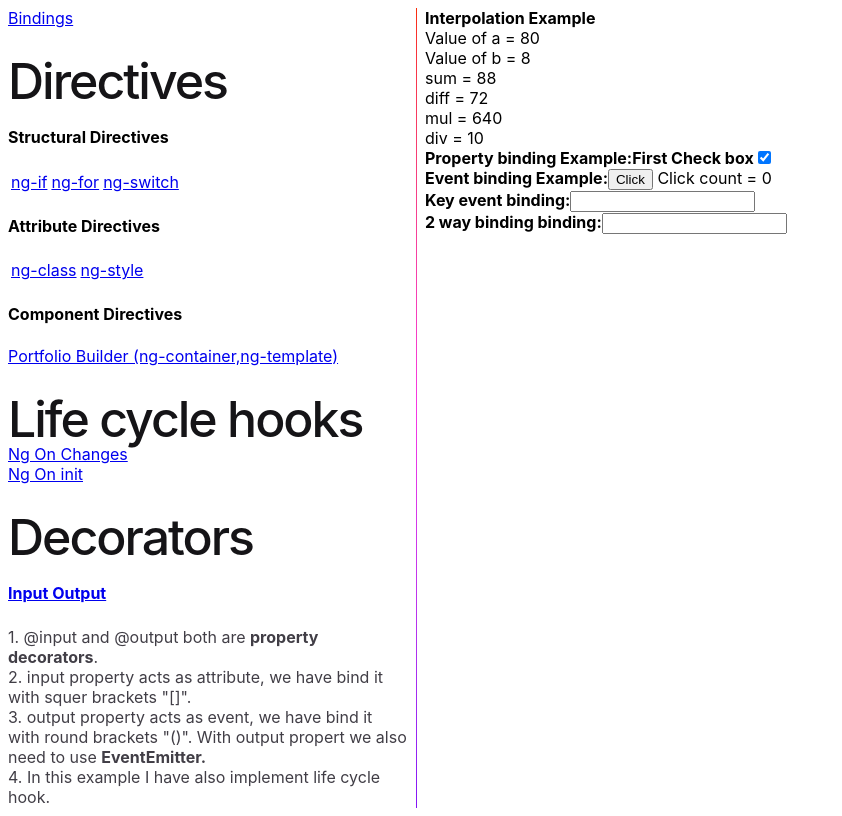
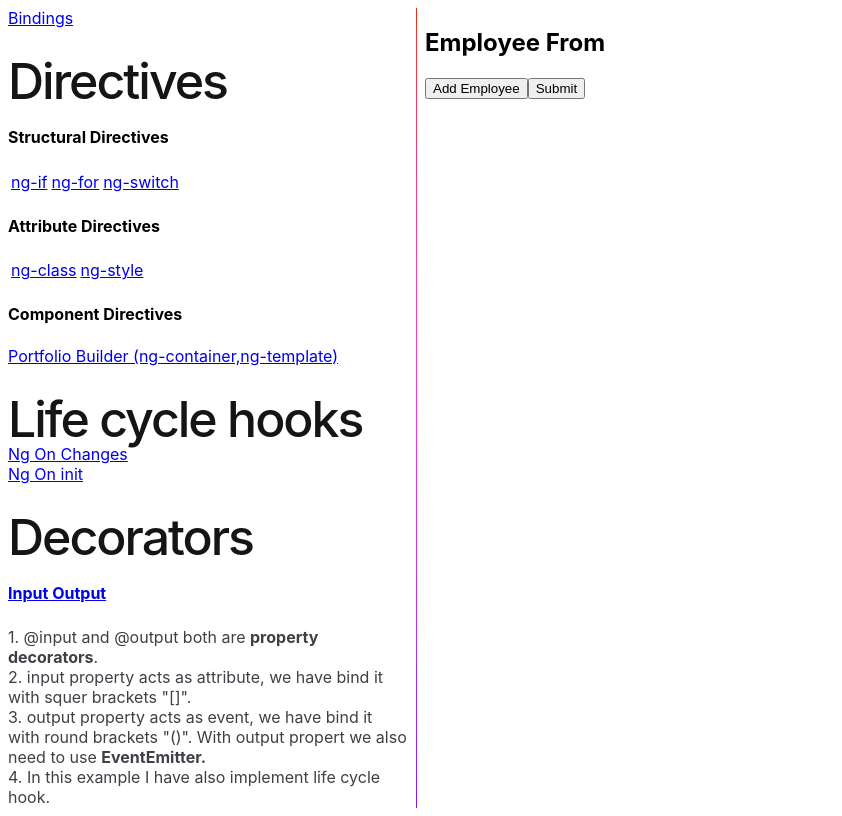
Before and after one commit to ChiragPanchal1991/LearnAngularWithNirmalJoshi, an Angular app: page /form-array in a window 1280 px wide. Before the commit this address led to /bindings. Shown: the whole page, without its empty margins (0-842 px from the left). Built offline with nearby package versions, Linux system fonts and the light colour scheme.

Commit message:
form array

```diff
--- a/src/app/app-routing.module.ts
+++ b/src/app/app-routing.module.ts
@@ -27,6 +27,7 @@ import { CustomersComponent } from './custom-service/customers/customers.compone
 import { TemplateDrivenFormComponent } from './forms/template-driven-form/template-driven-form.component';
 import { FormControlComponent } from './forms/reactive-forms/form-control/form-control.component';
 import { FormGroupComponent } from './forms/reactive-forms/form-group/form-group.component';
+import { FormArrayComponent } from './forms/reactive-forms/form-array/form-array.component';
 
 const routes: Routes = [
   {path:"bindings",component:FirstTestComponent},
@@ -56,6 +57,7 @@ const routes: Routes = [
   {path:"template-driven-form", component: TemplateDrivenFormComponent},
   {path:"form-control", component: FormControlComponent},
   {path:"form-group", component: FormGroupComponent},
+  {path:"form-array", component: FormArrayComponent},
   {path:"", redirectTo:"/bindings",pathMatch:"prefix"},//if no route is provided then app will redirect to default route
   {path:"**",component:PageNotFoundComponent}//Provided route is not exist then display configured componets
 ];
--- a/src/app/app.component.html
+++ b/src/app/app.component.html
@@ -127,6 +127,10 @@
           <h2>Form Group</h2>
           <h4><a routerLink="form-group">Form Group</a></h4>
         </div>
+        <div>
+          <h2>Form Array</h2>
+          <h4><a routerLink="form-array">Form Array</a></h4>
+        </div>
       </div>
     </div>
 
--- a/src/app/forms/reactive-forms/form-array/form-array.component.html
+++ b/src/app/forms/reactive-forms/form-array/form-array.component.html
@@ -1 +1,14 @@
-<p>form-array works!</p>
+<form [formGroup]="employeeForm" (ngSubmit)="submitForm()">
+    <h2>Employee From</h2>
+    <div *ngFor="let emp of employees.controls; let i = index">
+        {{i}}
+        <div [formGroupName]="i">
+            <label>Name</label>
+            <input type="text" formControlName="name" placeholder="Name">
+            <label>Job</label>
+            <input type="text" formControlName="job" placeholder="Job">
+        </div>
+    </div>
+    <button type="button" (click)="addEmployee()">Add Employee</button>
+    <button type="submit">Submit</button>
+</form>
--- a/src/app/forms/reactive-forms/form-array/form-array.component.ts
+++ b/src/app/forms/reactive-forms/form-array/form-array.component.ts
@@ -1,4 +1,5 @@
 import { Component } from '@angular/core';
+import { Form, FormArray, FormControl, FormGroup } from '@angular/forms';
 
 @Component({
   selector: 'app-form-array',
@@ -6,5 +7,29 @@ import { Component } from '@angular/core';
   styleUrl: './form-array.component.css'
 })
 export class FormArrayComponent {
+  employeeForm: FormGroup;
 
+  constructor(){
+    this.employeeForm = new FormGroup({
+      employees: new FormArray([])
+    });
+  }
+  ngOnInit(): void {
+
+  }
+  get employees():FormArray{
+    return this.employeeForm.get("employees") as FormArray
+  }
+
+  addEmployee():void{
+    const employeeGroup = new FormGroup({
+      name: new FormControl(''),
+      job: new FormControl(''),
+    });
+    this.employees.push(employeeGroup);
+  }
+
+  submitForm(){
+    console.log(this.employeeForm.value);
+  }
 }
```
